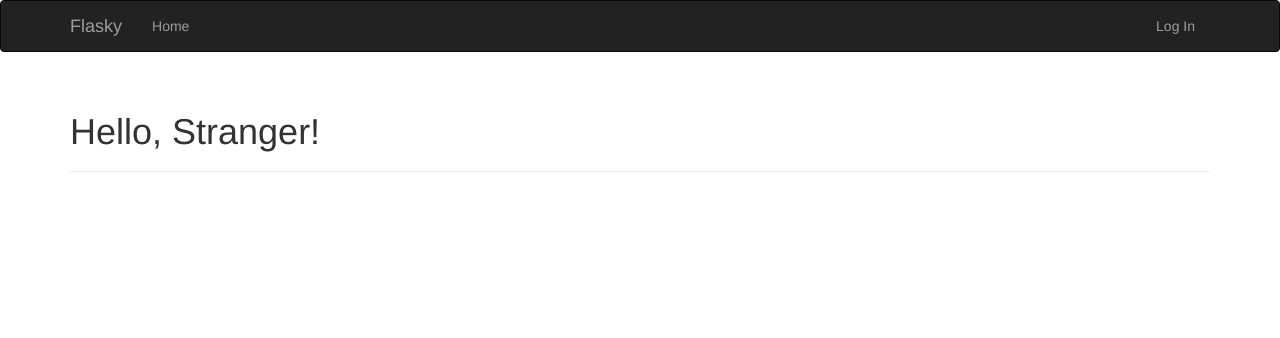
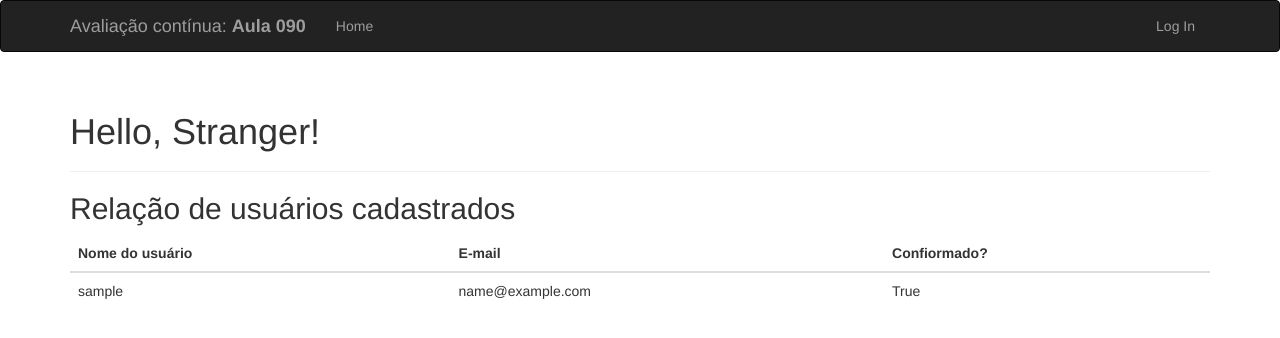
Before and after one commit to PTBDSWS-PT3032728/semana15_pt3032728, a Flask app: page / in a window 1280 px wide. Shown: the top 338 px of the page. Run offline with Flask 3, Linux system fonts and the light colour scheme; tables that the repository leaves empty hold one stand-in row (values such as "Sample post"); some libraries are stand-ins or nearby versions.

Commit message:
Create: Criação da aplicação

```diff
--- a/app/main/views.py
+++ b/app/main/views.py
@@ -1,7 +1,9 @@
 from flask import render_template
 from . import main
+from ..models import User
 
 
 @main.route('/')
 def index():
-    return render_template('index.html')
+    users = User.query.all()
+    return render_template('index.html', users=users)
--- a/app/templates/base.html
+++ b/app/templates/base.html
@@ -18,7 +18,7 @@
                 <span class="icon-bar"></span>
                 <span class="icon-bar"></span>
             </button>
-            <a class="navbar-brand" href="{{ url_for('main.index') }}">Flasky</a>
+            <a class="navbar-brand" href="{{ url_for('main.index') }}">Avaliação contínua: <b>Aula 090</b></a>
         </div>
         <div class="navbar-collapse collapse">
             <ul class="nav navbar-nav">
--- a/app/templates/index.html
+++ b/app/templates/index.html
@@ -6,4 +6,23 @@
 <div class="page-header">
     <h1>Hello, {% if current_user.is_authenticated %}{{ current_user.username }}{% else %}Stranger{% endif %}!</h1>
 </div>
+<table class="table">
+    <h2>Relação de usuários cadastrados</h2>
+    <thead>
+        <tr>
+            <th>Nome do usuário</th>
+            <th>E-mail</th>
+            <th>Confiormado?</th>
+        </tr>
+        <tbody>
+            {% for u in users %}
+            <tr>
+                <td>{{ u.username }}</td>
+                <td>{{ u.email }}</td>
+                <td>{{ u.confirmed }}</td>
+            </tr>
+            {% endfor %}
+        </tbody>
+    </thead>
+
 {% endblock %}
```
Also changed, not shown: app/static/favicon.ico, data-dev.sqlite.
